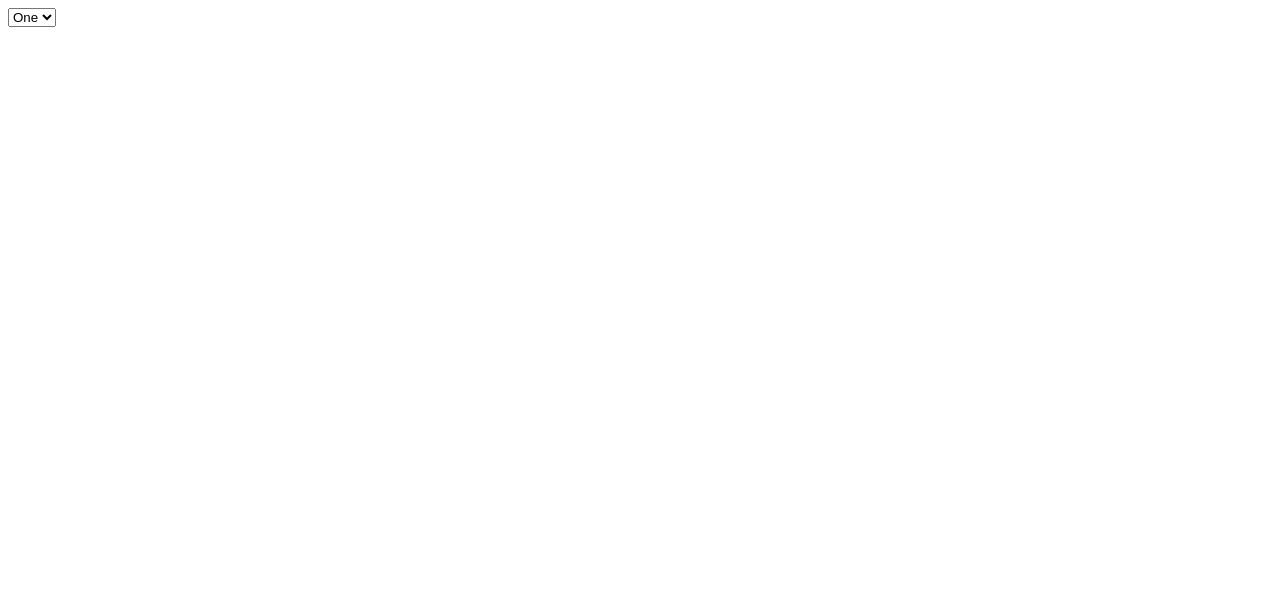
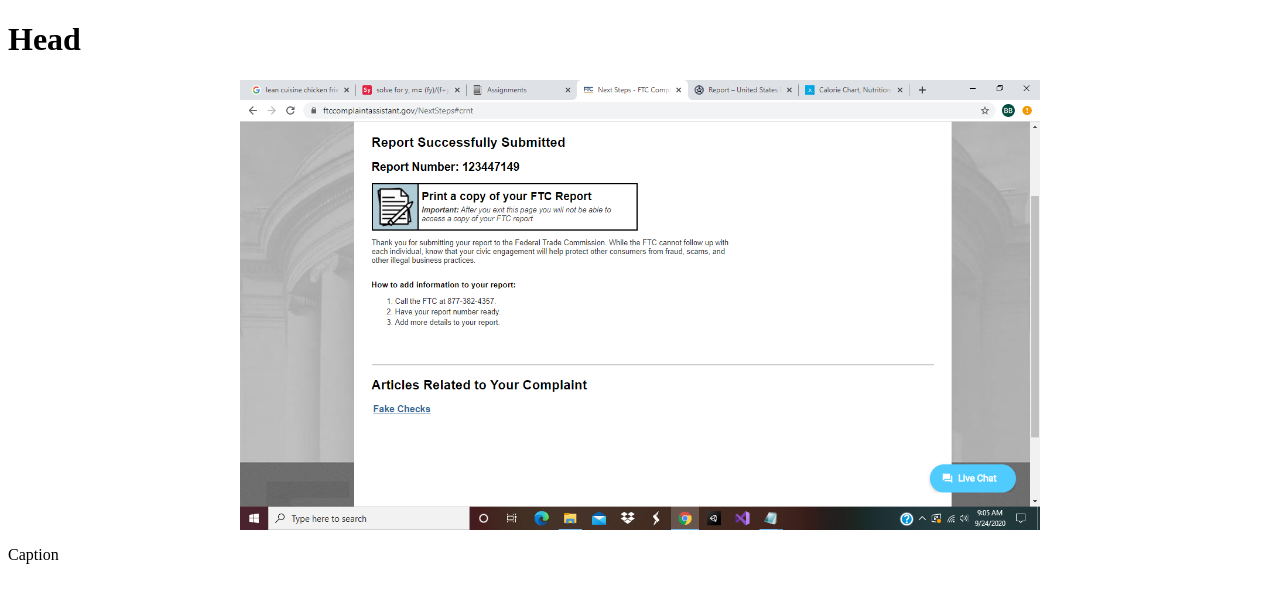
Before and after one commit to aeron34/Skate-Gods, a plain HTML site: page index.html in a window 1280 px wide. Drawn offline with Linux system fonts and the light colour scheme.

Commit message:
Adding new files and making progress.

```diff
--- a/index.html
+++ b/index.html
@@ -2,12 +2,21 @@
 
 <html>
 
+  <head>
+    <link rel="stylesheet" src="style.css">
+    <title> Example </title>
+  </head>
+
   <body>
-    <form>
-      <select name="opts">
-        <option value="1">One</option>
-      </select>
-    </form>
+    <div id="main">
+        <h1 id="title"> Head </h1>
+        <div id="img_div" style="width:auto;">
+            <img src="sc.png" style=" display: block;
+            margin-left:auto; margin-right: auto;
+            height: 450px;">
+            <p> Caption </p>
+        </div>
+    </div>
   </body>
 
 </html>
--- /dev/null
+++ b/style.css
@@ -0,0 +1,5 @@
+img {
+  display: block;
+  margin-left: auto;
+  margin-right: auto;
+}
```
Also changed, not shown: sc.png (added).
